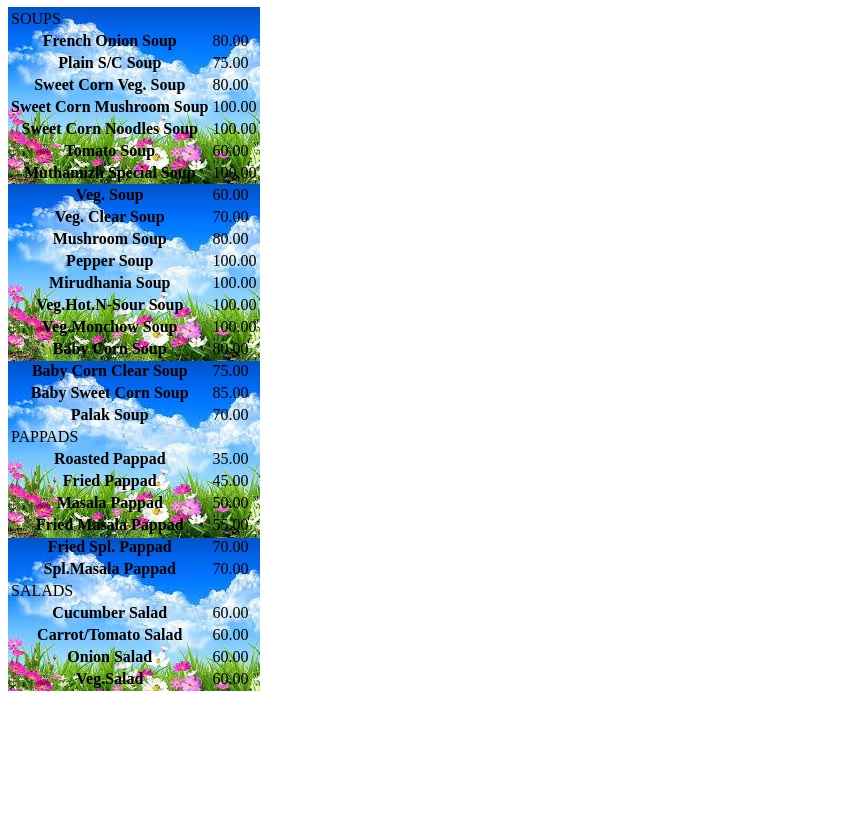
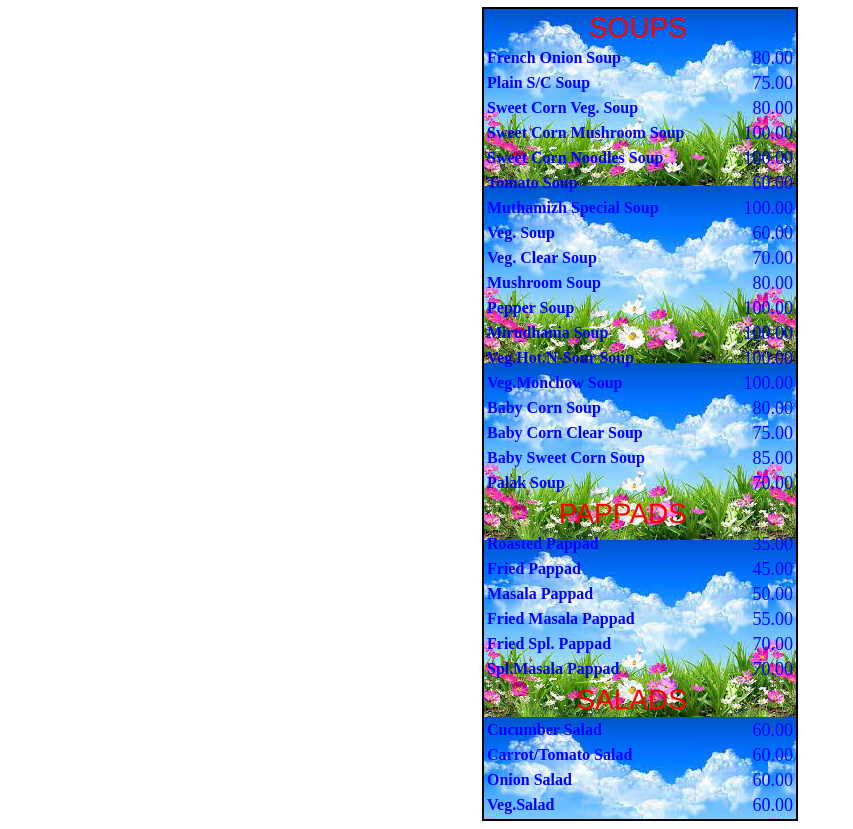
Before and after one commit to fullstack-geek-win/8amweb, a plain HTML site: page Ex_02/sarath.html in a window 1280 px wide. Shown: the part 73-902 px from the top of the page, without its empty margins (0-853 px from the left). Before the commit the page ends 800 px from the top, so only its background shows below. Drawn offline with Linux system fonts and the light colour scheme; files whose address does not match are found by name.

Commit message:
Update sarath.html

```diff
--- a/Ex_02/sarath.html
+++ b/Ex_02/sarath.html
@@ -4,7 +4,41 @@
     <meta charset="UTF-8">
     <meta name="viewport" content="width=device-width, initial-scale=1.0">
     <title>MENU</title>
-    <link rel="stylesheet" href="./CSS/menustyle.css">
+    <style>
+        body {
+    font-family: 'Times New Roman', Times, serif;
+    text-align: center;
+    color:blue;
+}
+
+.main{
+    color: red;
+    width: 66%;
+    font-size: 28px;
+    font-family: 'Franklin Gothic Medium', 'Arial Narrow', Arial, sans-serif;
+    text-align: 65%;
+}
+
+table {
+    width: 25%;
+    margin-left: auto;
+    margin-right: auto;
+    border: 2px solid black;
+}
+
+td{
+    color: blue;
+    text-align: right;
+    width: 50%;
+    font-size: large;
+}
+th{
+    color: blue;
+    text-align: left;
+    width:50%;
+}
+
+    </style>
 </head>
 <body >
     <h1>Hotel Menu</h1>
@@ -13,25 +47,25 @@
             <td class="main">SOUPS</tr>
         </tr>
         <tr >
-            <th>French Onion Soup</th>
+            <th>French Onion Soup</td>
             <td>80.00</td>
         </tr>
         <tr>
-            <th>Plain S/C Soup</th>
+            <th>Plain S/C Soup</td>
             <td>75.00</td>
         </tr>
         <tr>
-            <th>Sweet Corn Veg. Soup</th>
+            <th>Sweet Corn Veg. Soup</td>
             <td>80.00</td>
         </tr>
-            <th>Sweet Corn Mushroom Soup</th>
+            <th>Sweet Corn Mushroom Soup</td>
             <td>100.00</td>
         <tr>
-            <th>Sweet Corn Noodles Soup</th>
+            <th>Sweet Corn Noodles Soup</td>
             <td>100.00</td>
         </tr>
         <tr>
-            <th>Tomato Soup</th>
+            <th>Tomato Soup</td>
             <td>60.00</td>
         </tr>
         <tr>
```
